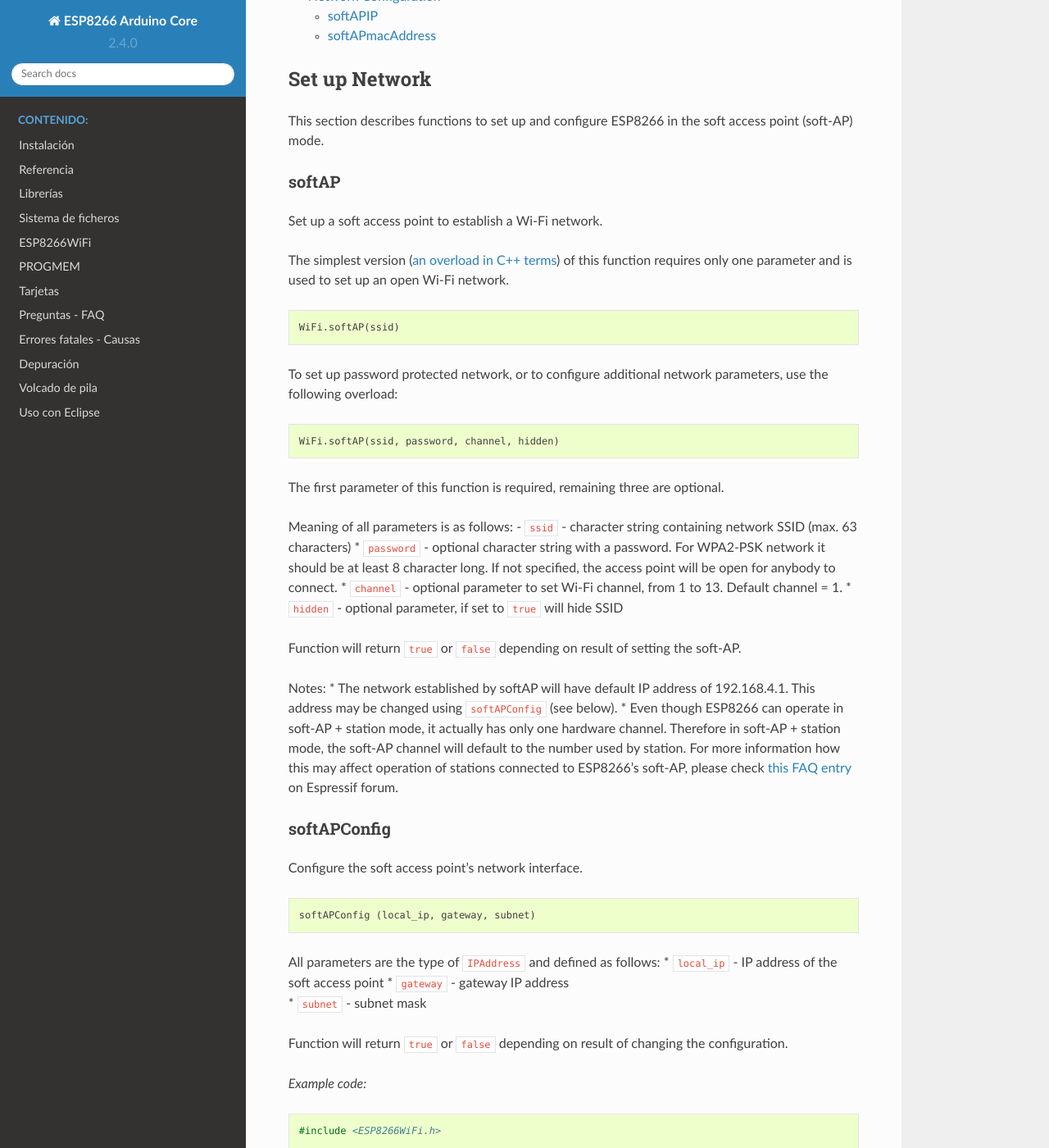
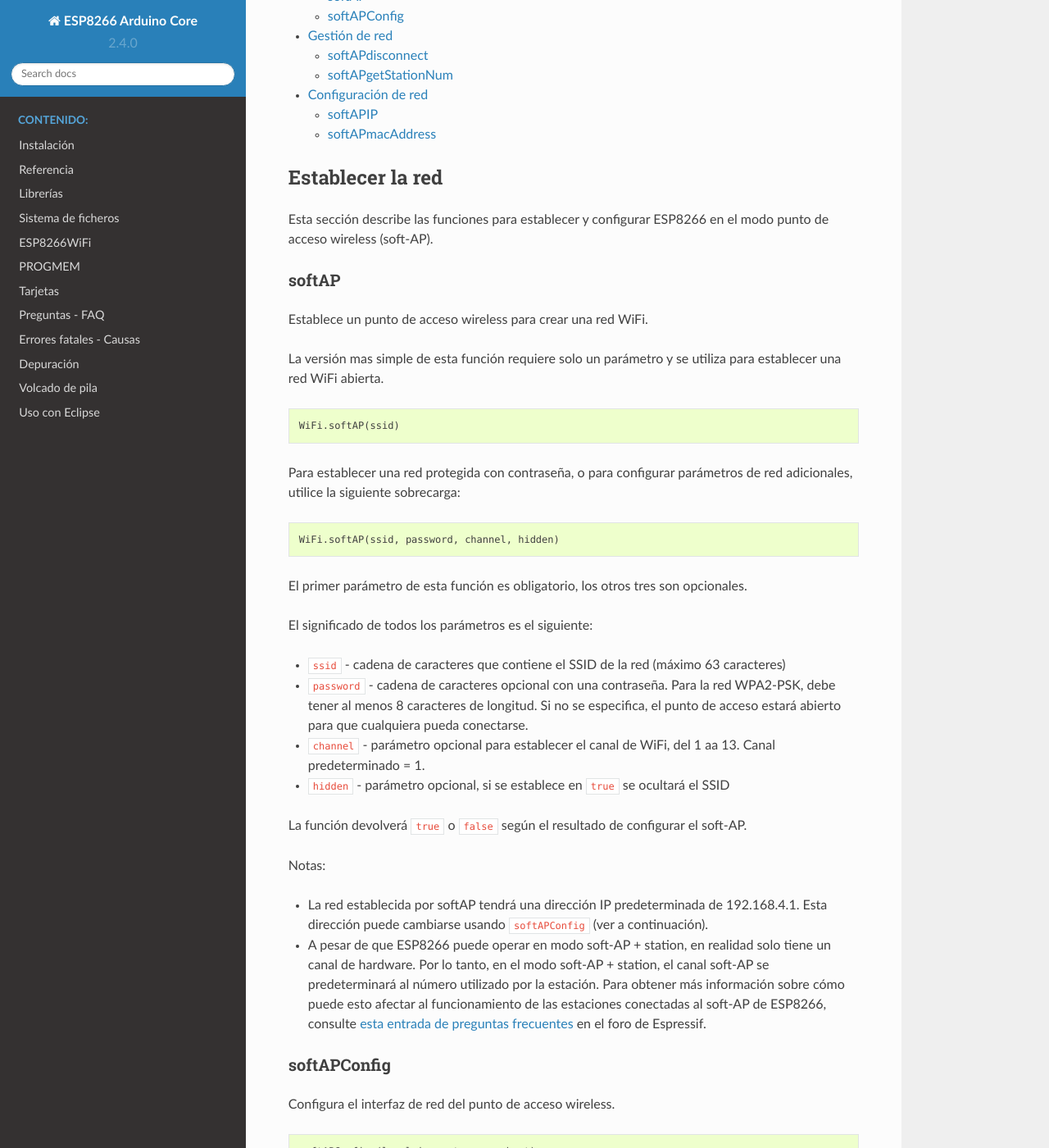
Before and after one commit to lrmoreno007/ESP8266-Arduino-Spanish, a Sphinx documentation site: the page built from doc/esp8266wifi/soft-access-point-class.rst, in a window 1280 px wide and 1400 px high, scrolled down 477 px. Shown: the whole window at 82% size. Built offline with Sphinx 7.4.7 and the Read the Docs theme 2.0.0, drawn with Linux system fonts in a browser that asks for light colours; pages that are not in the unit, such as notebooks, are missing from menus; some of the changed text lies outside the part shown.

Commit message:
Update soft-access-point-class.rst

```diff
--- a/doc/esp8266wifi/soft-access-point-class.rst
+++ b/doc/esp8266wifi/soft-access-point-class.rst
@@ -1,76 +1,90 @@
-:orphan:
-
-Soft Access Point Class
+Clase Soft Access Point
 -----------------------
 
-Section below is ESP8266 specific as `Arduino WiFi library <https://www.arduino.cc/en/Reference/WiFi>`__ documentation does not cover soft access point. The API description is broken down into three short chapters. They cover how to setup soft-AP, manage connection, and obtain information on soft-AP interface configuration.
+Los métodos y propiedades descritos más abajo son específicos de ESP8266. No están cubiertos en la documentación de librería WiFi de Arduino. Antes de que estén complétamente documentados, consulte la información a continuación.
 
-Table of Contents
+La siguiente sección es específica para ESP8266, porque la documentación de la `librería WiFi de Arduino <https://www.arduino.cc/en/Reference/WiFi>`__ no cubre los puntos de acceso wireless. La descripción de la API está dividida en tres capítulos cortos. Cubren como: configurar soft-AP, gestionar la conexión y obtener información sobre la configuración del interfaz soft-AP.
+
+Tabla de contenidos
 -----------------
 
--  `Set up Network <#set-up-network>`__
+-  `Establecer la red <#establecer-la-red>`__
 
    -  `softAP <#softap>`__
    -  `softAPConfig <#softapconfig>`__
 
--  `Manage Network <#manage-network>`__
+-  `Gestión de red <#gestión-de-red>`__
 
    -  `softAPdisconnect <#softapdisconnect>`__
    -  `softAPgetStationNum <#softapgetstationnum>`__
 
--  `Network Configuration <#network-configuration>`__
+-  `Configuración de red <#configuración-de-red>`__
 
    -  `softAPIP <#softapip>`__
    -  `softAPmacAddress <#softapmacaddress>`__
 
-Set up Network
+Establecer la red
 ~~~~~~~~~~~~~~
 
-This section describes functions to set up and configure ESP8266 in the soft access point (soft-AP) mode.
+Esta sección describe las funciones para establecer y configurar ESP8266 en el modo punto de acceso wireless (soft-AP).
 
 softAP
 ^^^^^^
 
-Set up a soft access point to establish a Wi-Fi network.
+Establece un punto de acceso wireless para crear una red WiFi.
 
-The simplest version (`an overload in C++
-terms <https://en.wikipedia.org/wiki/Function_overloading>`__) of this function requires only one parameter and is used to set up an open Wi-Fi network.
+La versión mas simple de esta función requiere solo un parámetro y se utiliza para establecer una red WiFi abierta.
 
 .. code:: cpp
 
     WiFi.softAP(ssid)
 
-To set up password protected network, or to configure additional network parameters, use the following overload:
+Para establecer una red protegida con contraseña, o para configurar parámetros de red adicionales, utilice la siguiente sobrecarga:
 
 .. code:: cpp
 
     WiFi.softAP(ssid, password, channel, hidden)
 
-The first parameter of this function is required, remaining three are optional.
+El primer parámetro de esta función es obligatorio, los otros tres son opcionales.
 
-Meaning of all parameters is as follows: - ``ssid`` - character string containing network SSID (max. 63 characters) \* ``password`` - optional character string with a password. For WPA2-PSK network it should be at least 8 character long. If not specified, the access point will be open for anybody to connect. \* ``channel`` - optional parameter to set Wi-Fi channel, from 1 to 13. Default channel = 1. \* ``hidden`` - optional parameter, if set to ``true`` will hide SSID
+El significado de todos los parámetros es el siguiente:
 
-Function will return ``true`` or ``false`` depending on result of setting the soft-AP.
+* ``ssid`` - cadena de caracteres que contiene el SSID de la red (máximo 63 caracteres)
 
-Notes: \* The network established by softAP will have default IP address of 192.168.4.1. This address may be changed using ``softAPConfig`` (see below). \* Even though ESP8266 can operate in soft-AP + station mode, it actually has only one hardware channel. Therefore in soft-AP + station mode, the soft-AP channel will default to the number used by station. For more information how this may affect operation of stations connected to ESP8266's soft-AP, please check `this FAQ entry <http://bbs.espressif.com/viewtopic.php?f=10&t=324>`__ on Espressif forum.
+* ``password`` - cadena de caracteres opcional con una contraseña. Para la red WPA2-PSK, debe tener al menos 8 caracteres de longitud. Si no se especifica, el punto de acceso estará abierto para que cualquiera pueda conectarse.
+
+* ``channel`` - parámetro opcional para establecer el canal de WiFi, del 1 aa 13. Canal predeterminado = 1.
+
+* ``hidden`` - parámetro opcional, si se establece en ``true`` se ocultará el SSID
+
+La función devolverá ``true`` o ``false`` según el resultado de configurar el soft-AP.
+
+Notas:
+
+* La red establecida por softAP tendrá una dirección IP predeterminada de 192.168.4.1. Esta dirección puede cambiarse usando ``softAPConfig`` (ver a continuación).
+
+* A pesar de que ESP8266 puede operar en modo soft-AP + station, en realidad solo tiene un canal de hardware. Por lo tanto, en el modo soft-AP + station, el canal soft-AP se predeterminará al número utilizado por la estación. Para obtener más información sobre cómo puede esto afectar al funcionamiento de las estaciones conectadas al soft-AP de ESP8266, consulte `esta entrada de preguntas frecuentes <http://bbs.espressif.com/viewtopic.php?f=10&t=324>`__ en el foro de Espressif.
 
 softAPConfig
 ^^^^^^^^^^^^
 
-Configure the soft access point's network interface.
+Configura el interfaz de red del punto de acceso wireless.
 
 .. code:: cpp
 
     softAPConfig (local_ip, gateway, subnet)
 
-| All parameters are the type of ``IPAddress`` and defined as follows:
-  \* ``local_ip`` - IP address of the soft access point \* ``gateway`` -
-  gateway IP address
-| \* ``subnet`` - subnet mask
+Todos los parametros son del tipo ``IPAddress`` y se definen de la siguiente manera:
 
-Function will return ``true`` or ``false`` depending on result of changing the configuration.
+* ``local_ip`` - Dirección IP del punto de acceso
 
-*Example code:*
+* ``gateway`` - Dirección IP del gateway o puerta de enlace
+
+* ``subnet`` - Máscara de subred
+
+La función devolverá ``true`` o ``false`` dependiendo del resultado de cambiar la configuración.
+
+*Código de ejemplo:*
 
 .. code:: cpp
 
@@ -85,111 +99,111 @@
       Serial.begin(115200);
       Serial.println();
 
-      Serial.print("Setting soft-AP configuration ... ");
-      Serial.println(WiFi.softAPConfig(local_IP, gateway, subnet) ? "Ready" : "Failed!");
+      Serial.print("Estableciendo configuración Soft-AP... ");
+      Serial.println(WiFi.softAPConfig(local_IP, gateway, subnet) ? "Listo" : "Falló!");
 
-      Serial.print("Setting soft-AP ... ");
-      Serial.println(WiFi.softAP("ESPsoftAP_01") ? "Ready" : "Failed!");
+      Serial.print("Estableciendo modo Soft-AP... ");
+      Serial.println(WiFi.softAP("ESPsoftAP_01") ? "Listo" : "Falló!");
 
-      Serial.print("Soft-AP IP address = ");
+      Serial.print("Dirección IP Soft-AP = ");
       Serial.println(WiFi.softAPIP());
     }
 
     void loop() {}
 
-*Example output:*
+*Ejemplo de salida:*
 
 ::
 
-    Setting soft-AP configuration ... Ready
-    Setting soft-AP ... Ready
-    Soft-AP IP address = 192.168.4.22
+    Estableciendo configuración Soft-AP... Listo
+    Estableciendo modo Soft-AP... Listo
+    Dirección IP Soft-AP =  192.168.4.22
 
-Manage Network
+Gestión de red
 ~~~~~~~~~~~~~~
 
-Once soft-AP is established you may check the number of stations connected, or shut it down, using the following functions.
+Una vez que Soft-AP está establecido puedes comprobar el número de estaciones conectadas, o desactivarlo, utilizando las siguientes funciones.
 
 softAPgetStationNum
 ^^^^^^^^^^^^^^^^^^^
 
-Get the count of the stations that are connected to the soft-AP interface.
+Obtiene el número de estaciones que están conectadas al interfaz Soft-AP.
 
 .. code:: cpp
 
     WiFi.softAPgetStationNum()
 
-*Example code:*
+*Código de ejemplo:*
 
 .. code:: cpp
 
-    Serial.printf("Stations connected to soft-AP = %d\n", WiFi.softAPgetStationNum());
+    Serial.printf("Estaciones conectadas a soft-AP = %d\n", WiFi.softAPgetStationNum());
 
-*Example output:*
+*Ejemplo de salida:*
 
 ::
 
-    Stations connected to soft-AP = 2
+    Estaciones conectadas a soft-AP = 2
 
-Note: the maximum number of stations that may be connected to ESP8266 soft-AP is five.
+Nota: el número máximo de estaciones que pueden estar conectadas al Soft-AP ESP8266 son cinco.
 
 softAPdisconnect
 ^^^^^^^^^^^^^^^^
 
-Disconnect stations from the network established by the soft-AP.
+Desconecta estaciones de la red establecida por el soft-AP.
 
 .. code:: cpp
 
     WiFi.softAPdisconnect(wifioff)
 
-Function will set currently configured SSID and password of the soft-AP to null values. The parameter ``wifioff`` is optional. If set to ``true`` it will switch the soft-AP mode off.
+La función establece un SSID y password del soft-AP a valores nulos (null). El parámetro ``wifioff`` es opcional. Si se establece a ``true`` se cambiará el soft-AP a modo apagado (off).
 
-Function will return ``true`` if operation was successful or ``false`` if otherwise.
+La función devuelve ``true`` si la operación se realizó satisfactoriamente o ``false`` en caso contrario.
 
-Network Configuration
+Configuración de red
 ~~~~~~~~~~~~~~~~~~~~~
 
-Functions below provide IP and MAC address of ESP8266's soft-AP.
+La siguientes funciones permiten obtener la dirección IP y MAC del Soft-AP de ESP8266.
 
 softAPIP
 ^^^^^^^^
 
-Return IP address of the soft access point's network interface.
+Devuelve la dirección IP del interfaz de red del punto de acceso.
 
 .. code:: cpp
 
     WiFi.softAPIP()
 
-Returned value is of ``IPAddress`` type.
+El retorno es un valor del tipo ``IPAddress``.
 
-*Example code:*
+*Código de ejemplo:*
 
 .. code:: cpp
 
-    Serial.print("Soft-AP IP address = ");
+    Serial.print("Dirección IP Soft-AP = ");
     Serial.println(WiFi.softAPIP());
 
-*Example output:*
+*Ejemplo de salida:*
 
 ::
 
-    Soft-AP IP address = 192.168.4.1
+    Dirección IP Soft-AP = 192.168.4.1
 
 softAPmacAddress
 ^^^^^^^^^^^^^^^^
 
-Return MAC address of soft access point. This function comes in two versions, which differ in type of returned values. First returns a pointer, the second a ``String``.
+Devuelve la dirección MAC del punto de acceso. Esta función tiene dos versiones, que se diferencian por el tipo de valor devuelto. El primero devuelve un puntero, el segundo un ``String``.
 
-Pointer to MAC
+MAC como puntero
 ''''''''''''''
 
 .. code:: cpp
 
     WiFi.softAPmacAddress(mac)
 
-Function accepts one parameter ``mac`` that is a pointer to memory location (an ``uint8_t`` array the size of 6 elements) to save the mac address. The same pointer value is returned by the function itself.
+La función acepta un parámetro ``mac`` que es un puntero a la dirección de memoria (un ``uint8_t`` array de tamaño 6 elementos) para guardar la dirección MAC. El mismo puntero es devuelto por la función a si misma.
 
-*Example code:*
+*Codigo de ejemplo:*
 
 .. code:: cpp
 
@@ -197,16 +211,16 @@
     WiFi.softAPmacAddress(macAddr);
     Serial.printf("MAC address = %02x:%02x:%02x:%02x:%02x:%02x\n", macAddr[0], macAddr[1], macAddr[2], macAddr[3], macAddr[4], macAddr[5]);
 
-*Example output:*
+*Ejemplo de salida:*
 
 ::
 
     MAC address = 5e:cf:7f:8b:10:13
 
-MAC as a String
+MAC como una String
 '''''''''''''''
 
-Optionally you can use function without any parameters that returns a ``String`` type value.
+Opcionalmente puedes utilizar esta función sin ningún parámetro que devuelva el valor tipo ``String``.
 
 .. code:: cpp
 
@@ -224,4 +238,4 @@
 
     MAC address = 5E:CF:7F:8B:10:13
 
-For code samples please refer to separate section with :doc:`examples <soft-access-point-examples>` dedicated specifically to the Soft Access Point Class.
+Consulte la sección separada con `ejemplos <soft-access-point-examples.rst>`__ dedicados específicamente a la clase Client.
```
